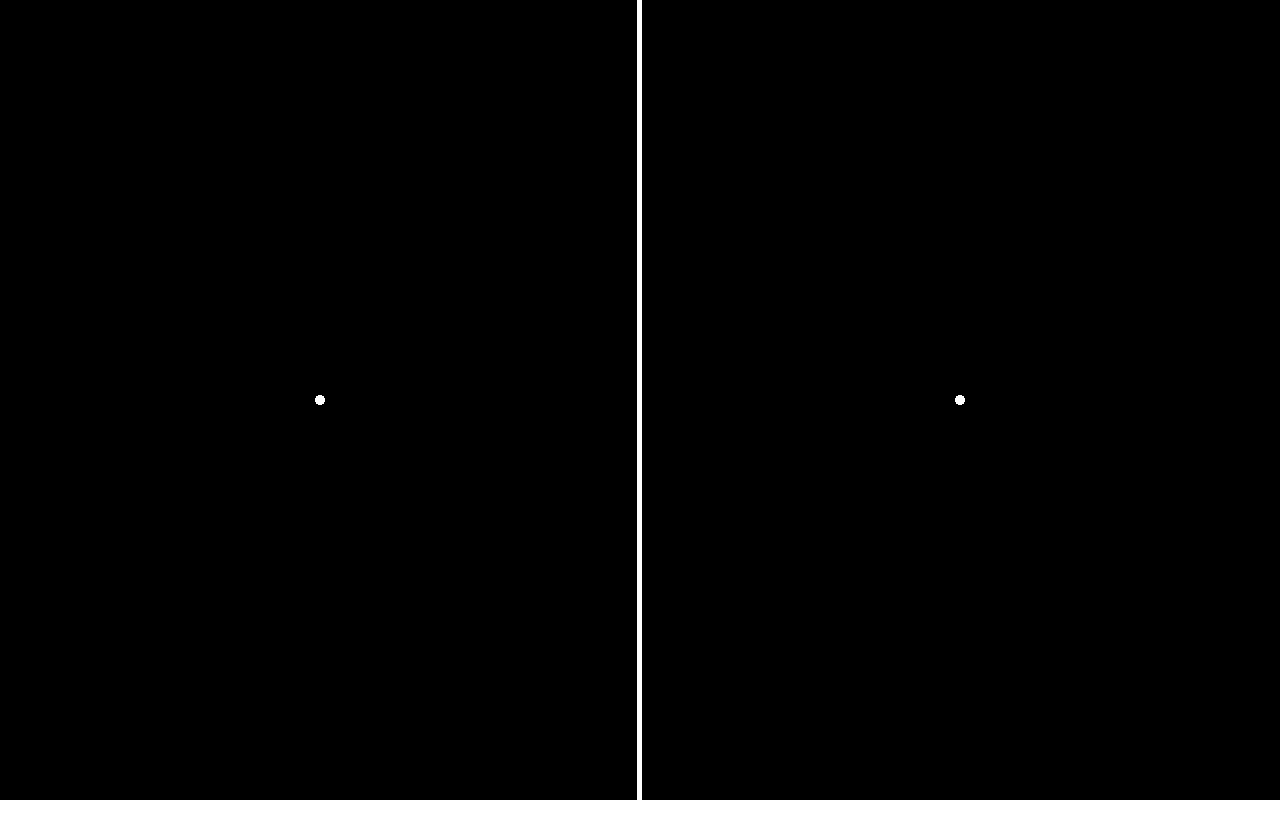
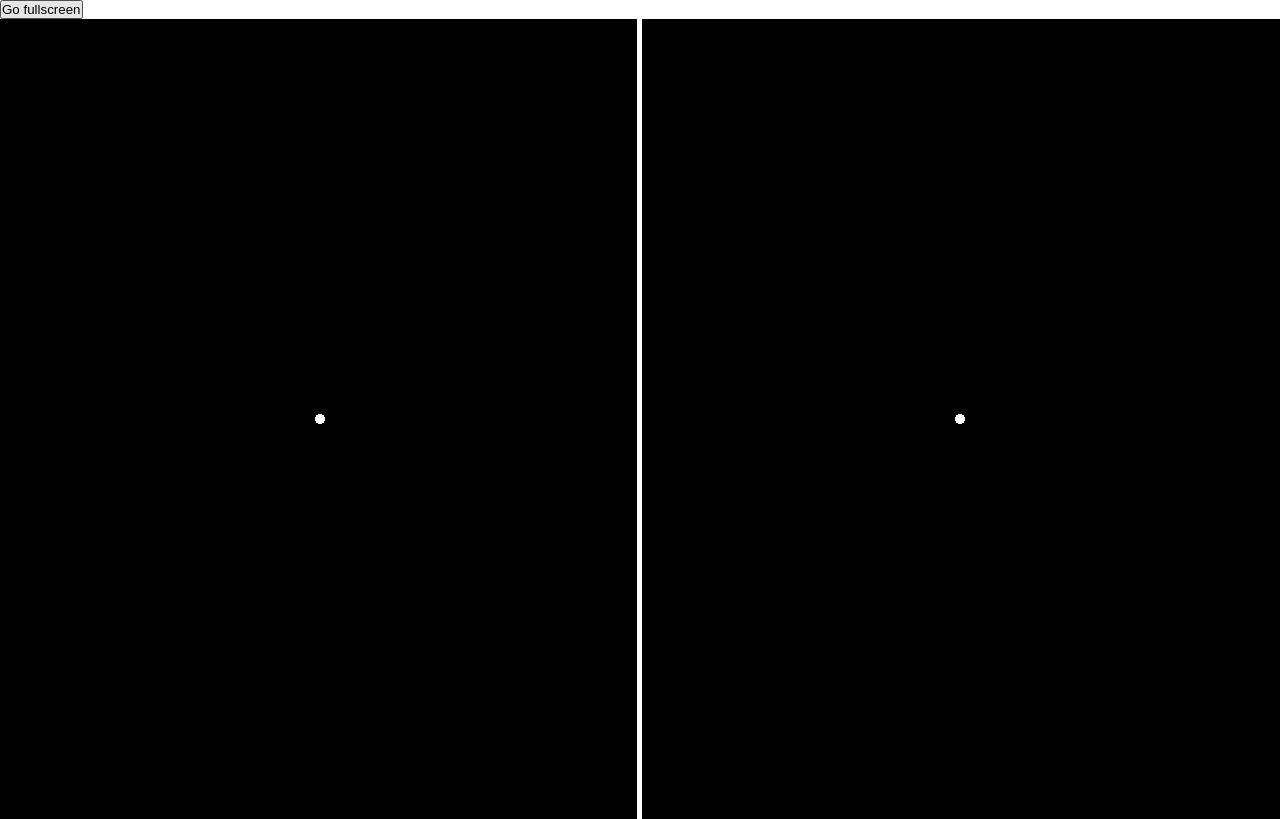
Before and after one commit to sudo-challenge-mapmd/mapper, a plain HTML site: page index.html in a window 1280 px wide. Drawn offline with Linux system fonts and the light colour scheme; animation ran at ten frames a second.

Commit message:
added fs

```diff
--- a/index.html
+++ b/index.html
@@ -11,16 +11,15 @@
     padding: 0;
     margin: 0
 }</style>
+<button id="goFS">Go fullscreen</button>
 <script type="text/javascript">
     //Create the renderer
-//    document.documentElement.requestFullscreen();
+    //    document.documentElement.requestFullscreen();
 
-    window.addEventListener("load",function() {
-        setTimeout(function(){
-            // This hides the address bar:
-            window.scrollTo(0, 1);
-        }, 0);
-    });
+    var goFS = document.getElementById("goFS");
+    goFS.addEventListener("click", function () {
+        document.body.requestFullscreen();
+    }, false);
 
     const data = {
         leftEye: [],
```
